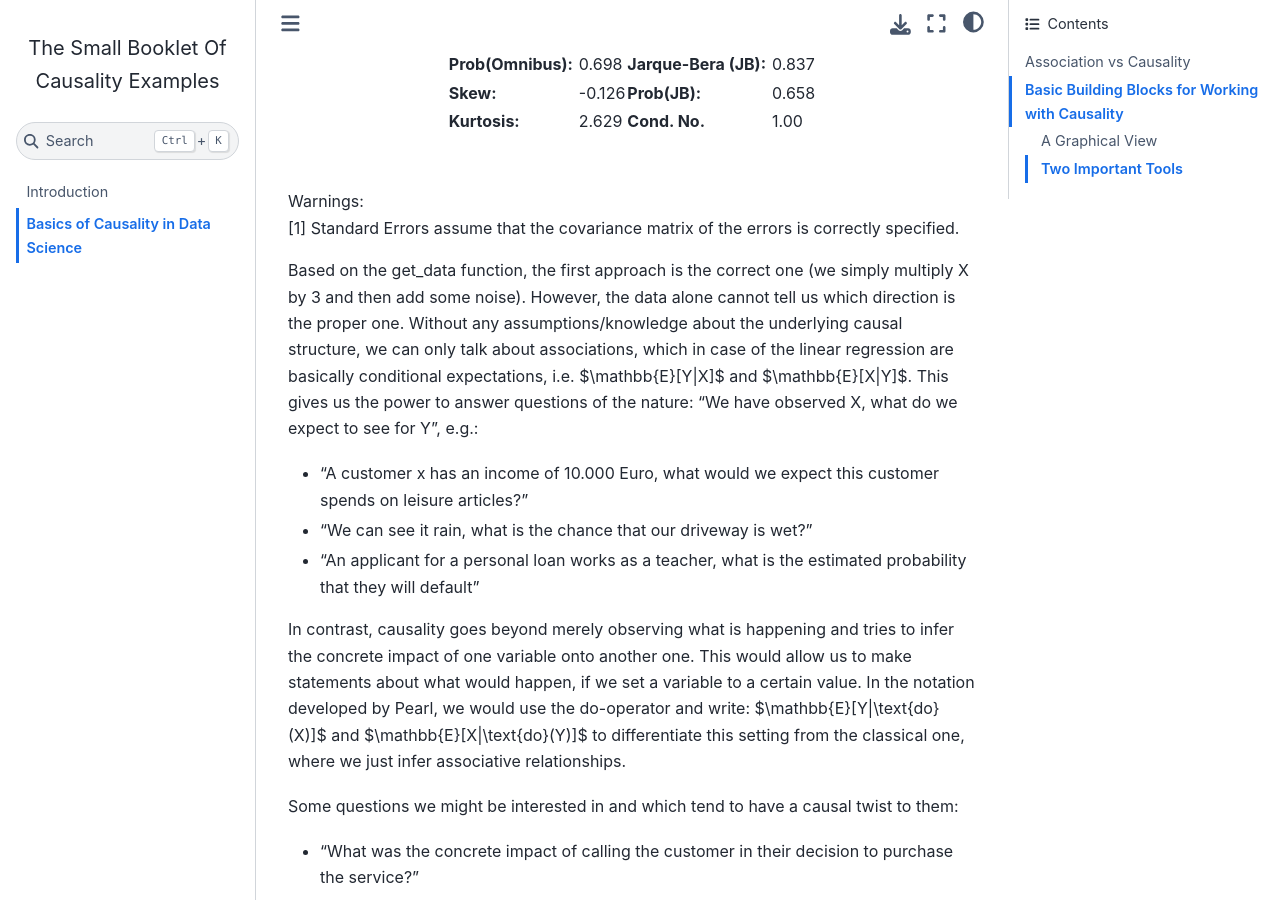
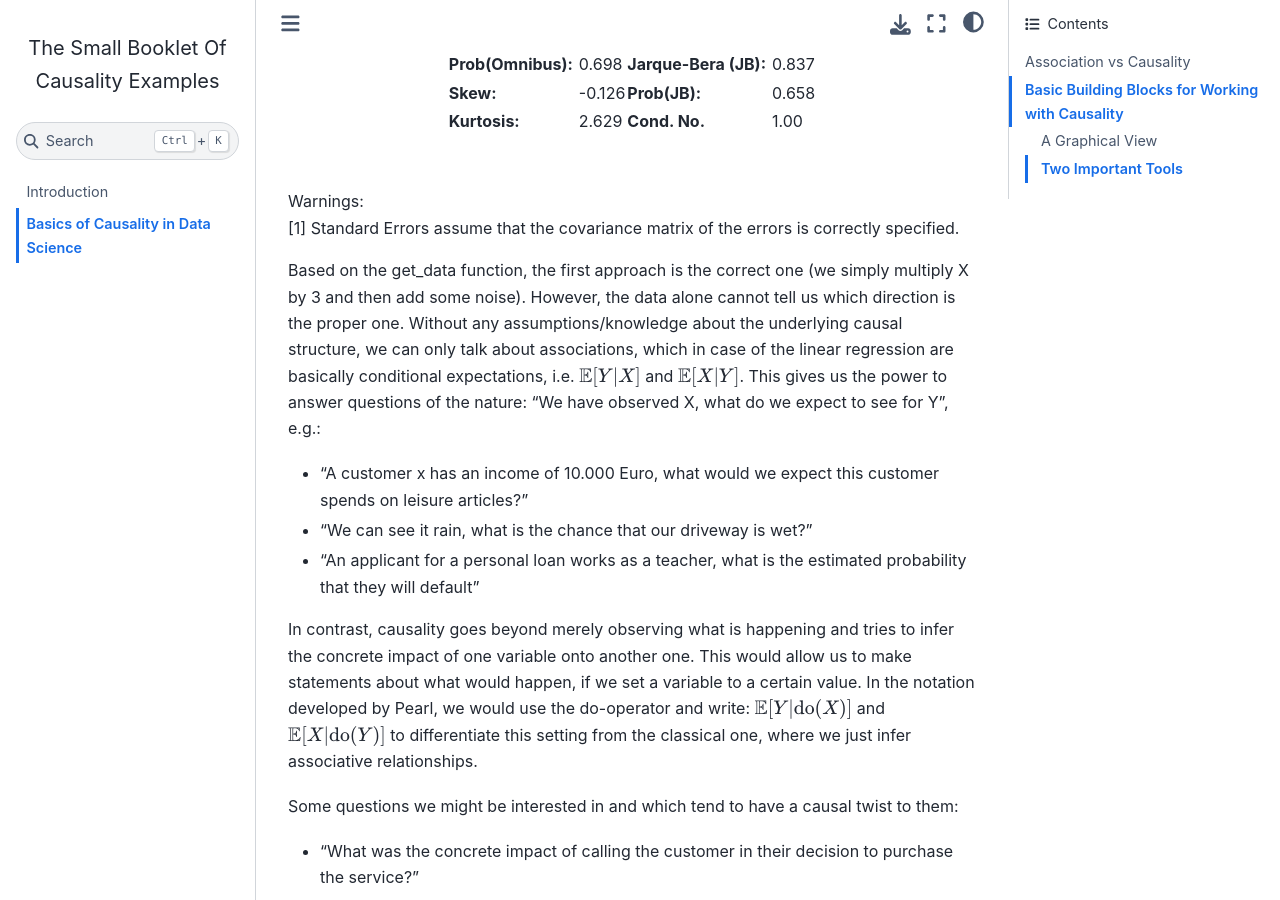
Before and after one commit to RoetGer/applied-causality-booklet, a Jupyter Book: the page built from causality_basics.ipynb, in a window 1280 px wide and 900 px high, scrolled down 2617 px. Built offline with Jupyter Book 1.0.4 settings and Sphinx 7.4.7 and the Sphinx Book theme 1.1.4, drawn with Linux system fonts in a browser that asks for light colours; part of the change alters nothing that is shown.

```diff
--- a/_config.yml
+++ b/_config.yml
@@ -1,7 +1,4 @@
 title: "The Small Booklet Of Causality Examples"
-parse:
-  myst_enable_extensions:
-    - amsmath
 sphinx:
   config:
     mathjax_path: https://cdn.jsdelivr.net/npm/mathjax@3/es5/tex-mml-chtml.js
```
